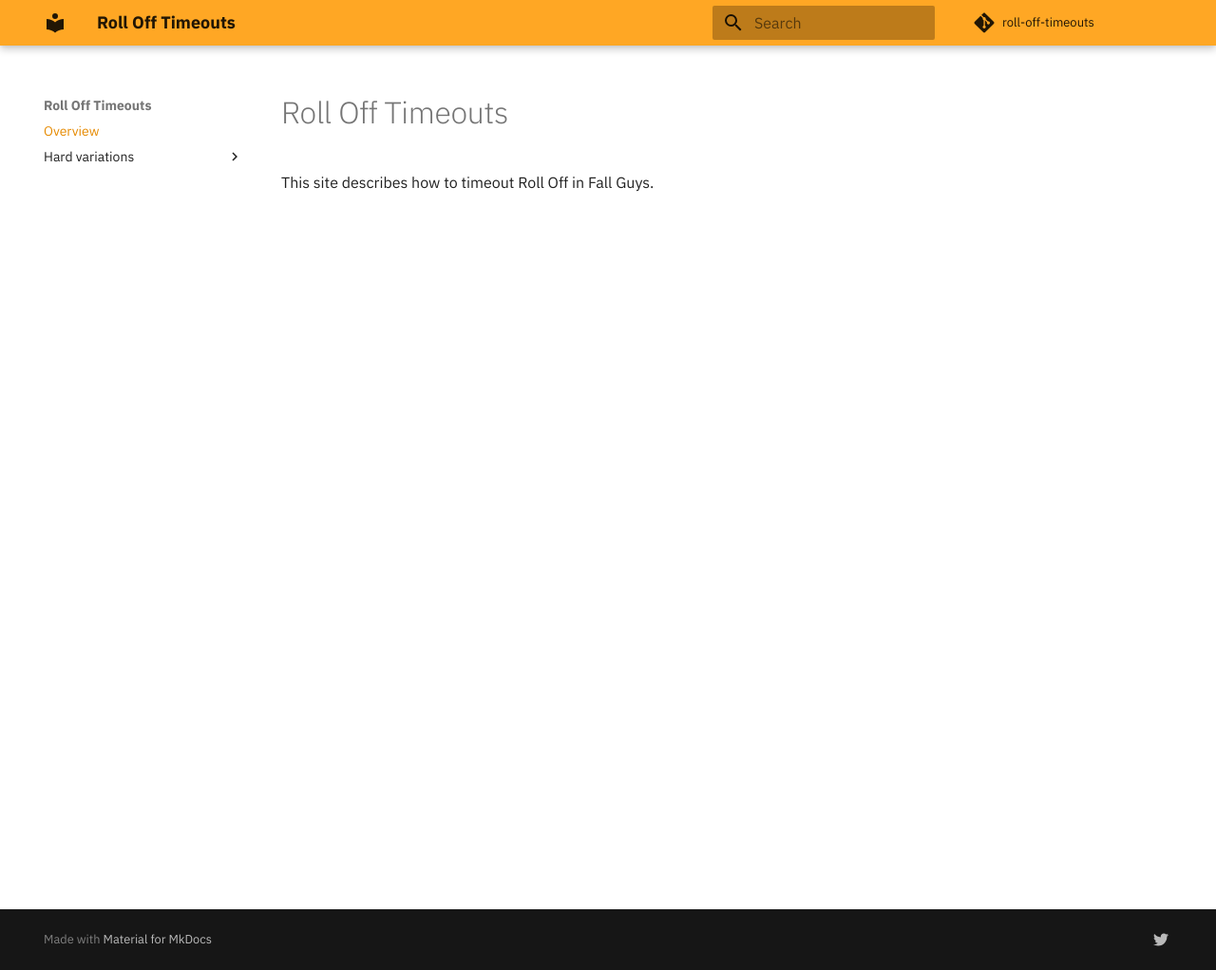
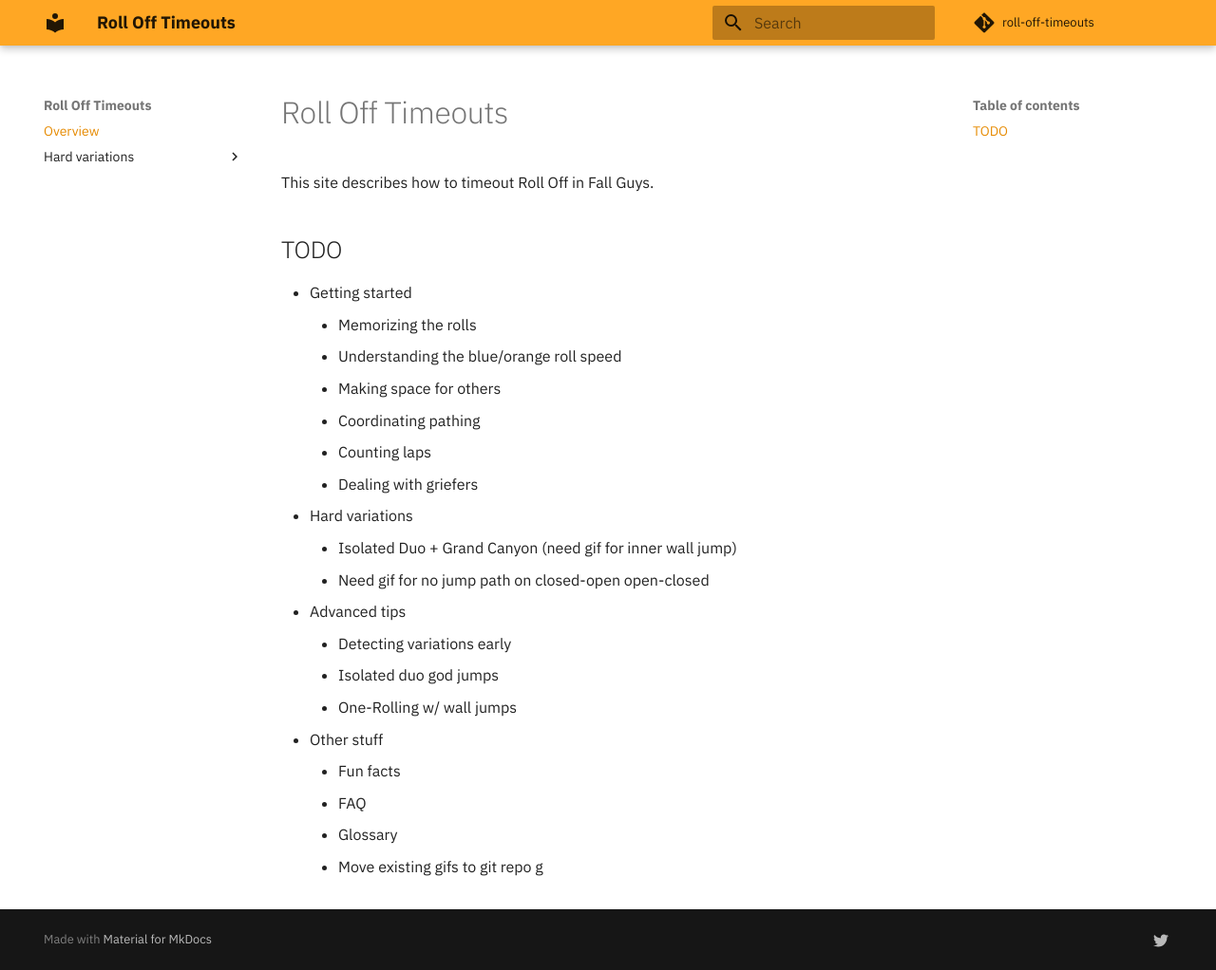
Before and after one commit to alexjlockwood/roll-off-club, an MkDocs documentation site: the page built from docs/index.md, in a window 1280 px wide and 1022 px high. Shown: the whole window at 95% size. Built offline with MkDocs 1.6.1 and Material for MkDocs 9.7.7, drawn with Linux system fonts in a browser that asks for light colours; comment, search, counter and statistics services are not loaded.

Commit message:
add todo list

```diff
--- a/docs/index.md
+++ b/docs/index.md
@@ -1,3 +1,26 @@
 # Roll Off Timeouts
 
 This site describes how to timeout Roll Off in Fall Guys.
+
+## TODO
+
+* Getting started
+    * Memorizing the rolls
+    * Understanding the blue/orange roll speed
+    * Making space for others
+    * Coordinating pathing
+    * Counting laps
+    * Dealing with griefers
+* Hard variations
+    * Isolated Duo + Grand Canyon (need gif for inner wall jump)
+    * Need gif for no jump path on closed-open open-closed
+* Advanced tips
+    * Detecting variations early
+    * Isolated duo god jumps
+    * One-Rolling w/ wall jumps
+* Other stuff
+    * Fun facts
+    * FAQ
+    * Glossary
+    * Move existing gifs to git repo
+g
```
